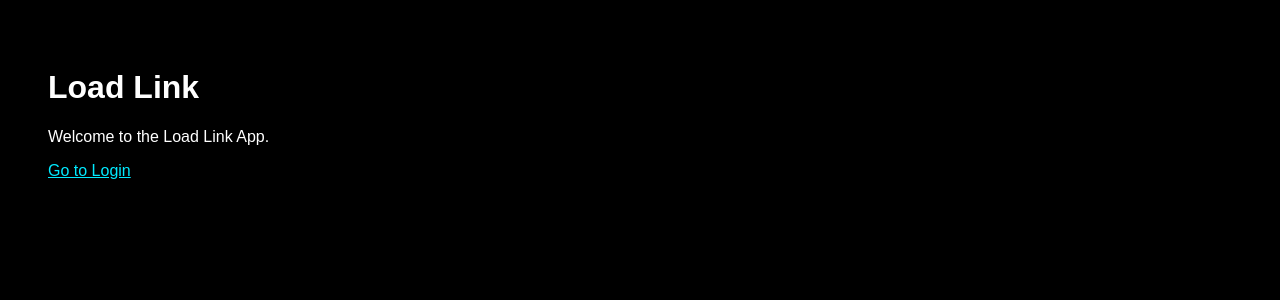
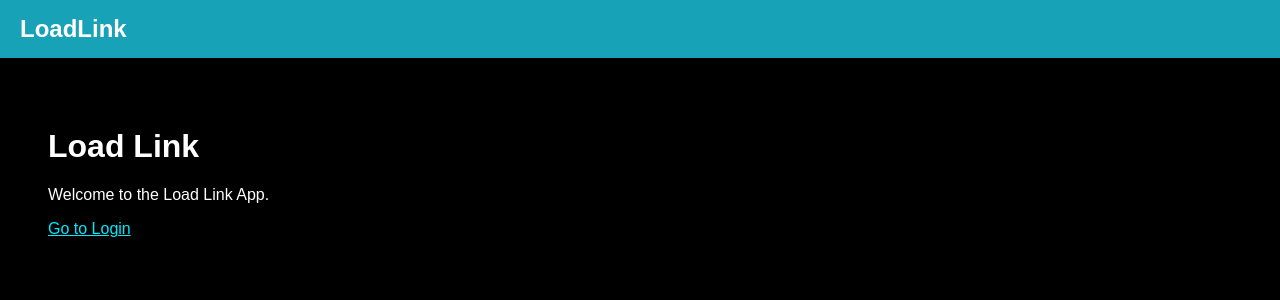
Before and after one commit to m6998499/Load-link-frontend, a Next.js app: page / in a window 1280 px wide. Shown: the top 300 px of the page. Built offline with nearby package versions, Linux system fonts and the light colour scheme.

Commit message:
Update _app.js

```diff
--- a/pages/_app.js
+++ b/pages/_app.js
@@ -1,5 +1,13 @@
-import "../styles.css";
+import '../styles.css';
+import Navbar from '../components/Navbar';
 
 export default function MyApp({ Component, pageProps }) {
-  return <Component {...pageProps} />;
+  return (
+    <div>
+      <Navbar />
+      <div style={{ marginTop: "80px" }}>
+        <Component {...pageProps} />
+      </div>
+    </div>
+  );
 }
```
